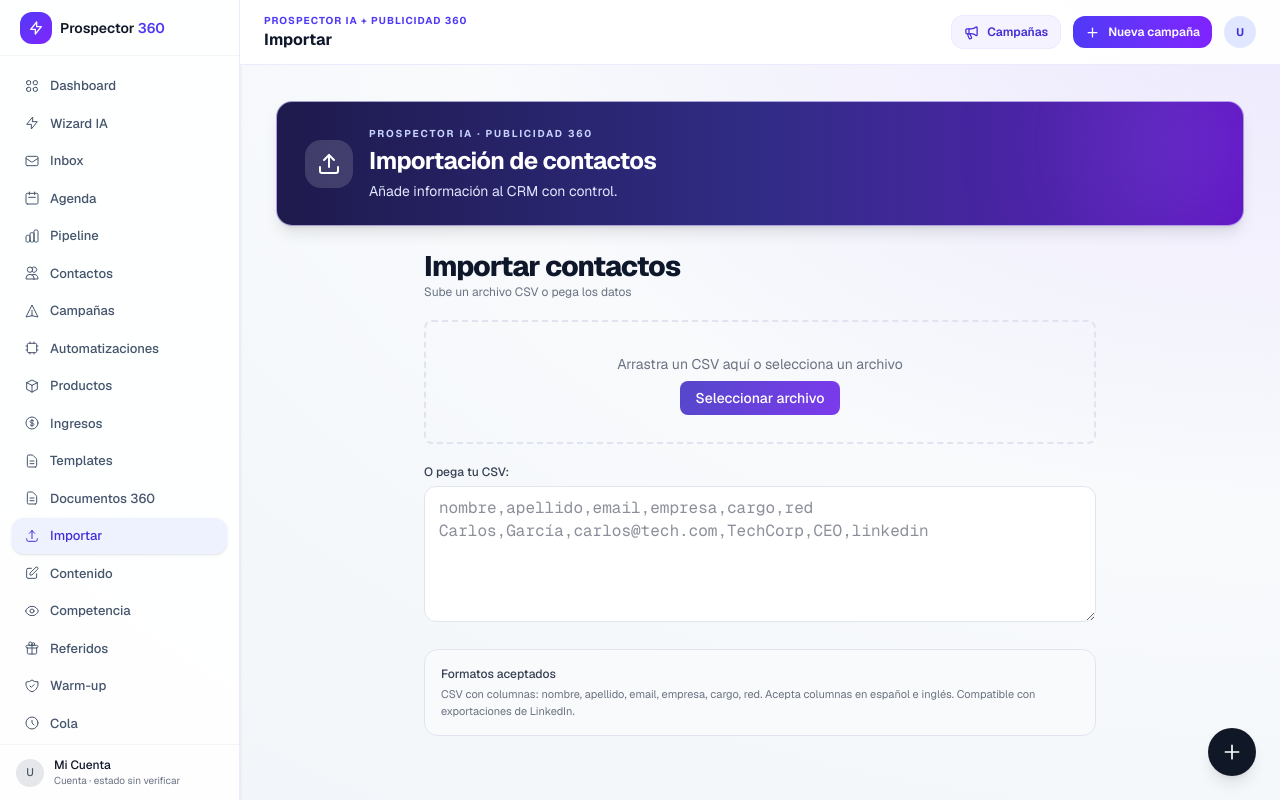
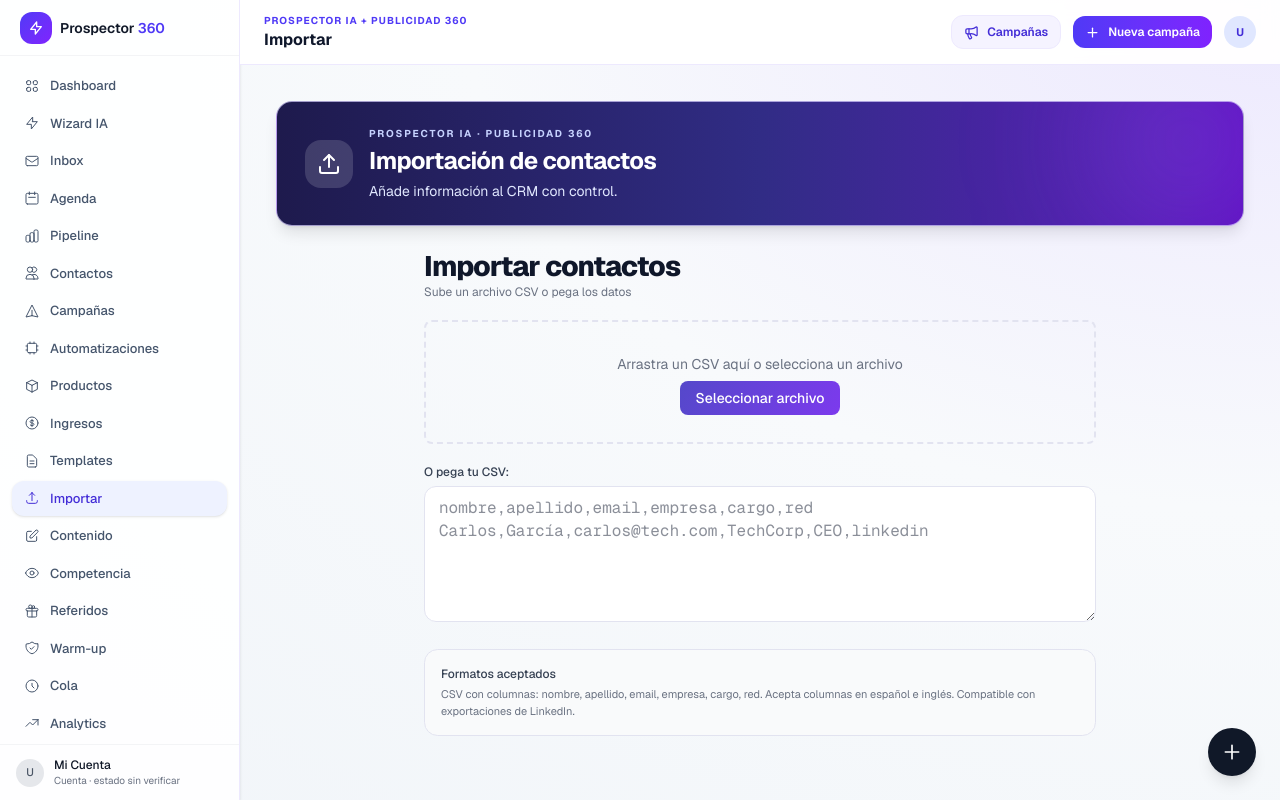
Before and after one commit to kepabilbao67-bot/prospector-AI, a Next.js app: page /import in a window 1280 px wide. Built offline with nearby package versions, Linux system fonts and the light colour scheme.

Commit message:
fix: remove inaccessible documents menu entry

```diff
--- a/src/components/ui/sidebar.tsx
+++ b/src/components/ui/sidebar.tsx
@@ -16,7 +16,6 @@ const navigation = [
   { name: "Productos", href: "/products", icon: "package" },
   { name: "Ingresos", href: "/revenue", icon: "dollar" },
   { name: "Templates", href: "/templates", icon: "file-text" },
-  { name: "Documentos 360", href: "/documentos", icon: "file-text" },
   { name: "Importar", href: "/import", icon: "upload" },
   { name: "Contenido", href: "/content", icon: "edit" },
   { name: "Competencia", href: "/spy", icon: "eye" },
```
